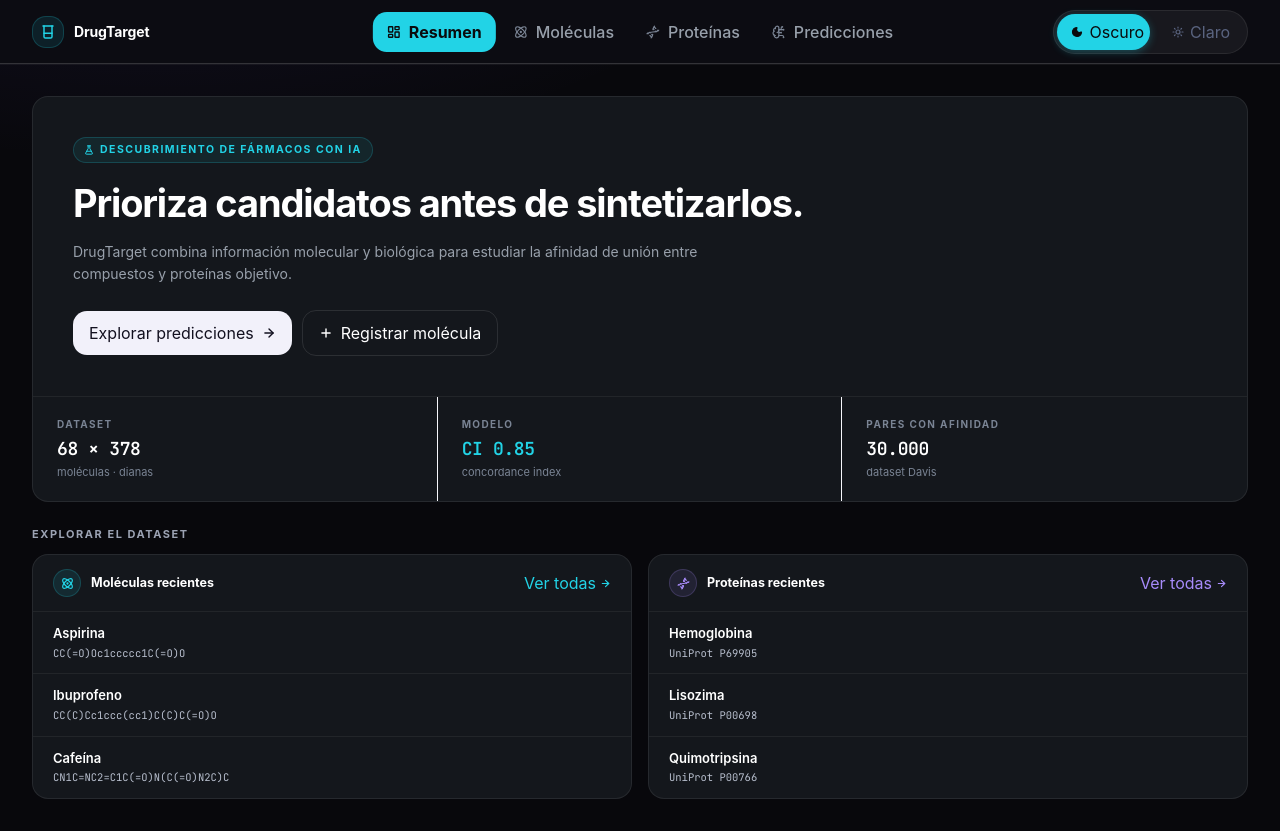
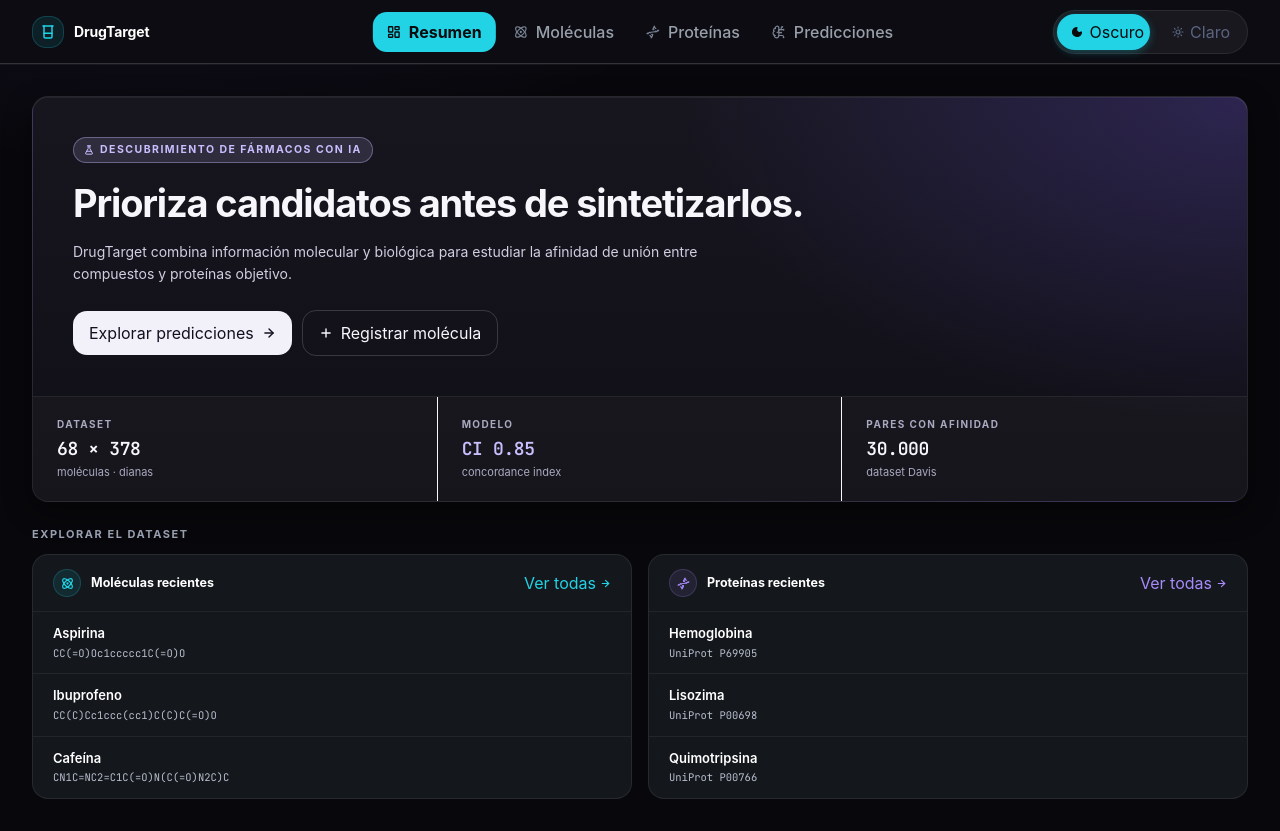
Before and after one commit to E-SalazarDev/drugtarget, a React (Vite) app in the folder frontend/: page /app in a window 1280 px wide. Built offline with nearby package versions, Linux system fonts and the light colour scheme.

Commit message:
style: hero background and high-contrast metrics bar

```diff
--- a/frontend/src/features/dashboard/components/HeroCard.jsx
+++ b/frontend/src/features/dashboard/components/HeroCard.jsx
@@ -1,21 +1,8 @@
 import { Link } from "react-router-dom";
 import { motion } from "motion/react";
 import { ArrowRight, FlaskConical, Plus } from "lucide-react";
-import { useTheme } from "../../../providers/ThemeProvider";
 
 export default function HeroCard() {
-  const { theme } = useTheme();
-  const isDark = theme === "dark";
-
-  const nameColor = isDark ? "#FFFFFF" : "#0A0F24";
-  const secondaryColor = isDark ? "#98A0AB" : "#5A6480";
-  const helperColor = isDark ? "#7A8494" : "#8A93A4";
-  const cardBg = isDark ? "#14171C" : "#FFFFFF";
-  const cardBorder = isDark
-    ? "rgba(255, 255, 255, 0.08)"
-    : "rgba(14, 19, 48, 0.08)";
-  const accentCyan = isDark ? "#22D3E6" : "#0A7C85";
-
   return (
     <motion.div
       initial={{ opacity: 0, y: 8 }}
@@ -23,8 +10,9 @@ export default function HeroCard() {
       transition={{ duration: 0.4, ease: [0.22, 1, 0.36, 1] }}
       className="relative overflow-hidden rounded-2xl"
       style={{
-        background: cardBg,
-        border: `1px solid ${cardBorder}`,
+        background: "var(--hero-bg)",
+        border: "1px solid var(--card-border)",
+        boxShadow: "var(--shadow-md)",
       }}
     >
       <div className="p-8 sm:p-10">
@@ -32,15 +20,9 @@ export default function HeroCard() {
         <span
           className="inline-flex items-center gap-1.5 rounded-full px-2.5 py-1 text-[10.5px] font-bold uppercase tracking-[0.14em]"
           style={{
-            background: isDark
-              ? "rgba(34, 211, 230, 0.08)"
-              : "rgba(10, 124, 133, 0.06)",
-            color: accentCyan,
-            border: `1px solid ${
-              isDark
-                ? "rgba(34, 211, 230, 0.20)"
-                : "rgba(10, 124, 133, 0.18)"
-            }`,
+            background: "var(--accent-cyan-soft)",
+            color: "var(--accent-cyan)",
+            border: "1px solid var(--accent-cyan-border)",
           }}
         >
           <FlaskConical size={10} strokeWidth={2.4} />
@@ -50,7 +32,7 @@ export default function HeroCard() {
         {/* Título */}
         <h1
           className="mt-5 max-w-3xl text-[30px] font-bold leading-[1.1] tracking-[-0.03em] sm:text-[38px]"
-          style={{ color: nameColor }}
+          style={{ color: "var(--text-primary)" }}
         >
           Prioriza candidatos antes de sintetizarlos.
         </h1>
@@ -58,7 +40,7 @@ export default function HeroCard() {
         {/* Subtítulo */}
         <p
           className="mt-4 max-w-2xl text-[14px] leading-relaxed"
-          style={{ color: secondaryColor }}
+          style={{ color: "var(--text-secondary)" }}
         >
           DrugTarget combina información molecular y biológica para estudiar la
           afinidad de unión entre compuestos y proteínas objetivo.
@@ -87,17 +69,11 @@ export default function HeroCard() {
             className="inline-flex items-center justify-center gap-2 rounded-lg px-4 py-2.5 text-[13px] font-semibold transition-colors"
             style={{
               background: "transparent",
-              color: nameColor,
-              border: `1px solid ${
-                isDark
-                  ? "rgba(255, 255, 255, 0.10)"
-                  : "rgba(14, 19, 48, 0.10)"
-              }`,
+              color: "var(--text-primary)",
+              border: "1px solid var(--border-medium)",
             }}
             onMouseEnter={(e) => {
-              e.currentTarget.style.background = isDark
-                ? "rgba(255, 255, 255, 0.04)"
-                : "rgba(14, 19, 48, 0.04)";
+              e.currentTarget.style.background = "var(--hover-overlay)";
             }}
             onMouseLeave={(e) => {
               e.currentTarget.style.background = "transparent";
@@ -113,31 +89,25 @@ export default function HeroCard() {
       <div
         className="grid grid-cols-3 divide-x"
         style={{
-          borderTop: `1px solid ${
-            isDark ? "rgba(255, 255, 255, 0.06)" : "rgba(14, 19, 48, 0.06)"
-          }`,
-          borderColor: isDark
-            ? "rgba(255, 255, 255, 0.06)"
-            : "rgba(14, 19, 48, 0.06)",
+          borderTop: "1px solid var(--row-border)",
+          borderColor: "var(--row-border)",
+          background: "var(--hero-footer-bg)",
         }}
       >
         <div className="px-6 py-5">
           <p
             className="text-[10px] font-bold uppercase tracking-[0.14em]"
-            style={{ color: helperColor }}
+            style={{ color: "var(--text-tertiary)" }}
           >
             Dataset
           </p>
           <p
             className="mt-2 font-mono text-[18px] font-bold tabular-nums leading-none tracking-[-0.02em]"
-            style={{ color: nameColor }}
+            style={{ color: "var(--text-primary)" }}
           >
             68 × 378
           </p>
-          <p
-            className="mt-1.5 text-[11px]"
-            style={{ color: helperColor }}
-          >
+          <p className="mt-1.5 text-[11px]" style={{ color: "var(--text-tertiary)" }}>
             moléculas · dianas
           </p>
         </div>
@@ -145,20 +115,17 @@ export default function HeroCard() {
         <div className="px-6 py-5">
           <p
             className="text-[10px] font-bold uppercase tracking-[0.14em]"
-            style={{ color: helperColor }}
+            style={{ color: "var(--text-tertiary)" }}
           >
             Modelo
           </p>
           <p
             className="mt-2 font-mono text-[18px] font-bold tabular-nums leading-none tracking-[-0.02em]"
-            style={{ color: accentCyan }}
+            style={{ color: "var(--accent-cyan)" }}
           >
             CI 0.85
           </p>
-          <p
-            className="mt-1.5 text-[11px]"
-            style={{ color: helperColor }}
-          >
+          <p className="mt-1.5 text-[11px]" style={{ color: "var(--text-tertiary)" }}>
             concordance index
           </p>
         </div>
@@ -166,20 +133,17 @@ export default function HeroCard() {
         <div className="px-6 py-5">
           <p
             className="text-[10px] font-bold uppercase tracking-[0.14em]"
-            style={{ color: helperColor }}
+            style={{ color: "var(--text-tertiary)" }}
           >
             Pares con afinidad
           </p>
           <p
             className="mt-2 font-mono text-[18px] font-bold tabular-nums leading-none tracking-[-0.02em]"
-            style={{ color: nameColor }}
+            style={{ color: "var(--text-primary)" }}
           >
             30.000
           </p>
-          <p
-            className="mt-1.5 text-[11px]"
-            style={{ color: helperColor }}
-          >
+          <p className="mt-1.5 text-[11px]" style={{ color: "var(--text-tertiary)" }}>
             dataset Davis
           </p>
         </div>
```
